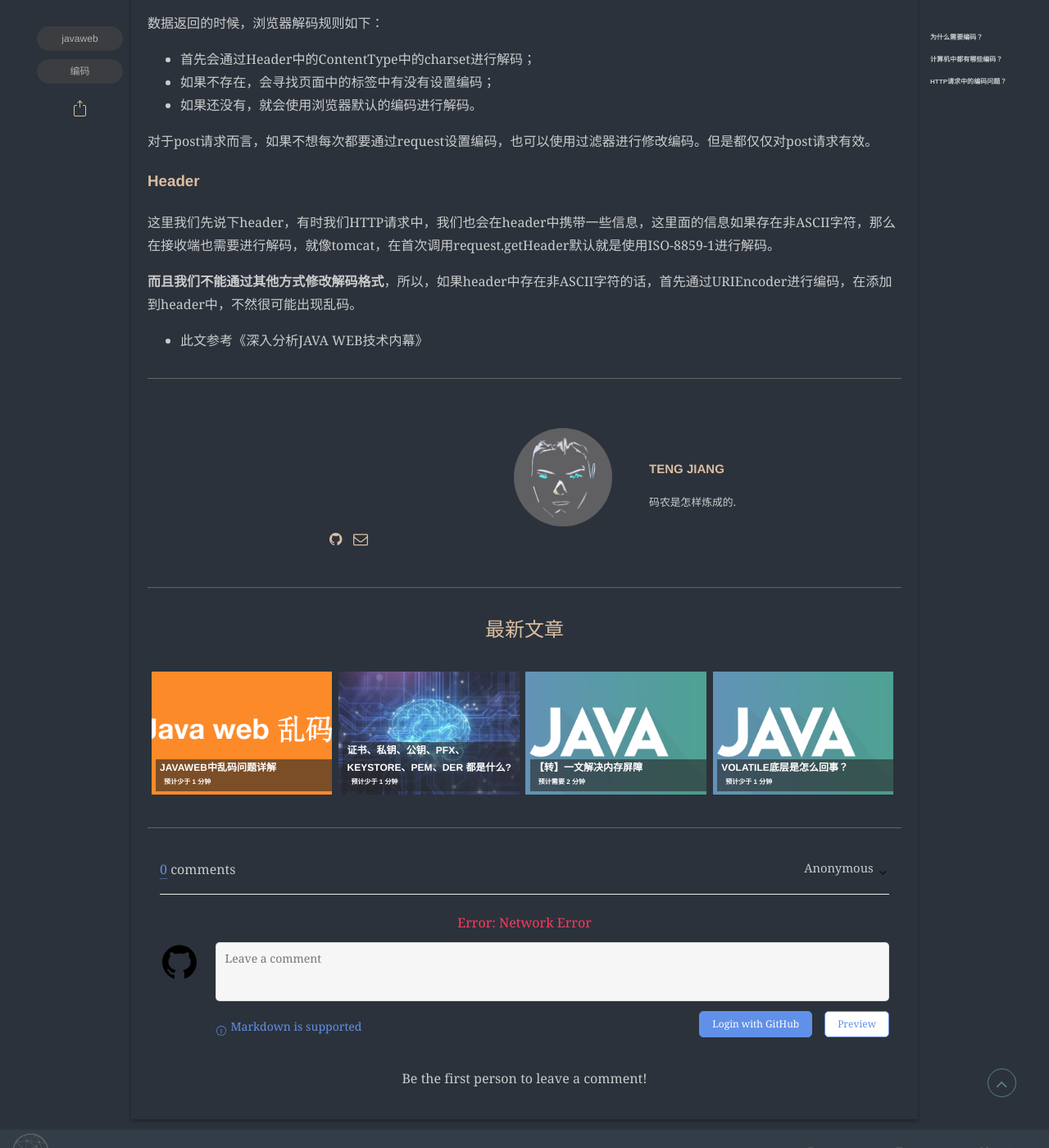
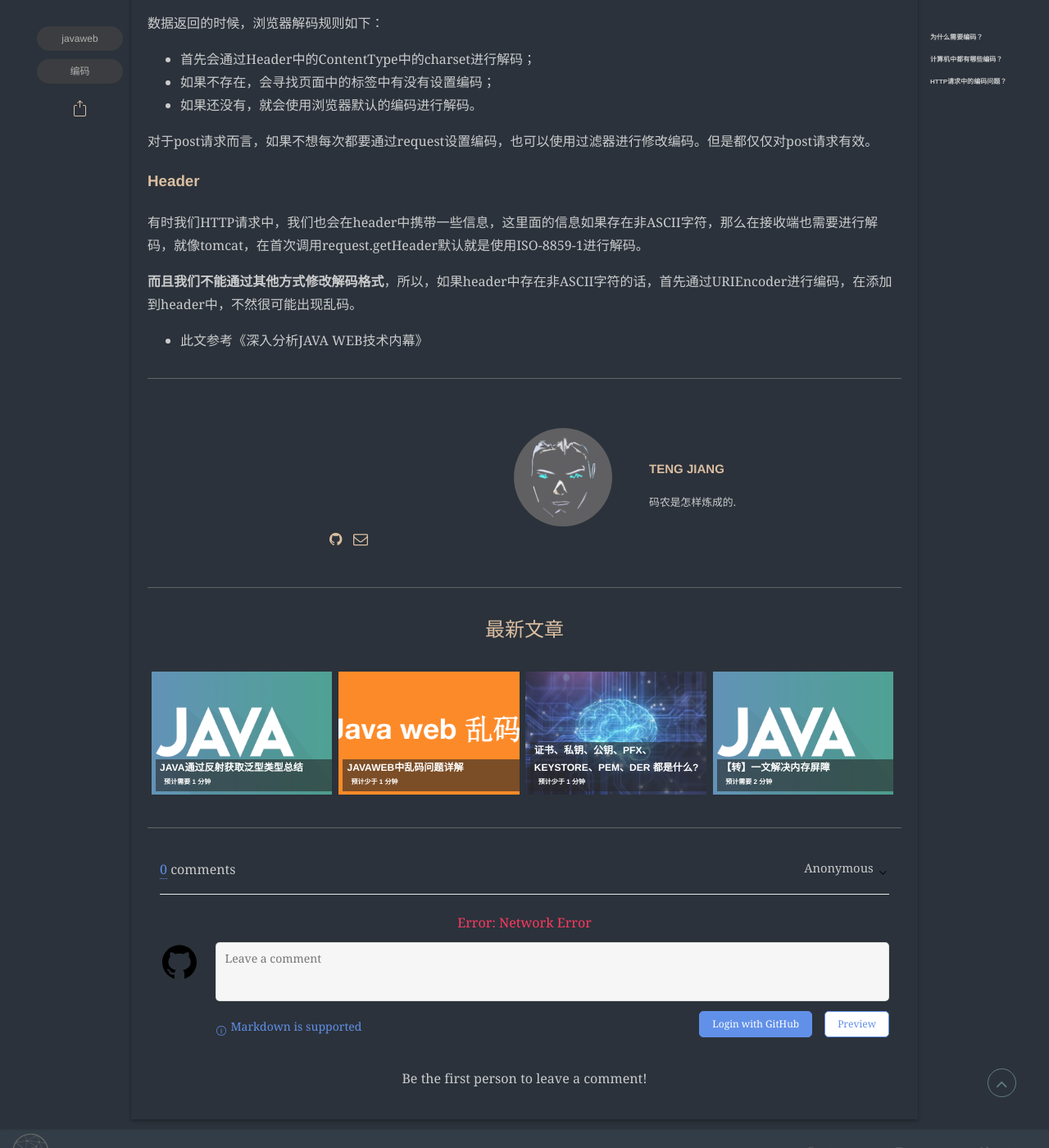
Before and after one commit to javaer996/javaer996.github.io, a Jekyll site: the page built from _posts/2022-02-07-Javaweb中乱码问题详解.markdown, in a window 1280 px wide and 1400 px high, scrolled down 2692 px. Shown: the whole window at 82% size. Built offline with Jekyll 4.4.1, drawn with Linux system fonts in a browser that asks for light colours; some web fonts are replaced; comment, search, counter and statistics services are not loaded; some of the changed lines change nothing that is shown.

Commit message:
feat(*): 添加java反射获取泛型文章

````diff
--- a/_posts/2022-02-07-Javaweb中乱码问题详解.markdown
+++ b/_posts/2022-02-07-Javaweb中乱码问题详解.markdown
@@ -107,7 +107,7 @@ response.setCharacterEncoding(charset);
 
 ### Header
 
-这里我们先说下header，有时我们HTTP请求中，我们也会在header中携带一些信息，这里面的信息如果存在非ASCII字符，那么在接收端也需要进行解码，就像tomcat，在首次调用request.getHeader默认就是使用ISO-8859-1进行解码。
+有时我们HTTP请求中，我们也会在header中携带一些信息，这里面的信息如果存在非ASCII字符，那么在接收端也需要进行解码，就像tomcat，在首次调用request.getHeader默认就是使用ISO-8859-1进行解码。
 
 **而且我们不能通过其他方式修改解码格式**，所以，如果header中存在非ASCII字符的话，首先通过URIEncoder进行编码，在添加到header中，不然很可能出现乱码。
 
--- /dev/null
+++ b/_posts/2022-02-07-Java通过反射获取泛型类型总结.markdown
@@ -0,0 +1,120 @@
+---
+layout: post
+read_time: true
+show_date: true
+title:  Java通过反射获取泛型类型总结
+date:   2022-02-07 10:35:20 +0800
+description: java 反射 泛型
+img: posts/common/java.png
+tags: [java,反射,泛型]
+author: tengjiang
+toc: yes
+---
+
+|| 该文章主要介绍Java中如何获取泛型类型，以及什么情况的可获取什么情况下不可获取。||
+
+<!-- more -->
+
+## Type接口说明
+
+Type接口只有一个实现类Class，但是有四个子接口，这四个Type子接口描述了Java泛型的四种形式，分别是：
+
+- GenericArrayType 该接口表示一种数组类型，其组件类型为参数化类型或类型变量，如参数化类型数组Map<String, String>[] map，还有类型变量数组T[] t
+
+- ParameterizedType 该接口表示参数化类型，如 Collection<String>。
+
+- TypeVariable<T> 该接口是各种类型变量的公共高级接口，可以表示泛型声明的参数类型（不存在的类型），如 class ClassName<T>和Collection<T>，这里的T就是一个类型变量。
+
+- WildcardType 表示一个通配符类型表达式，如 ?、? extends Number 或 ? super Integer。
+
+## 泛型类型都可被获取吗？
+
+> 当然不是的。
+
+1. 类型变量和类型变量数组还有通配符类型表达式都是取不到泛型参数的实际类型的(下面说的继承方法除外)；
+
+2. 泛型的参数化类型和参数化类型数组中的实际类型可以得到实际类型，并可用于实例化。
+
+## 什么情况下可以获取到泛型？
+
+### 1.类成员变量类型的泛型参数
+
+```java
+public class Test{
+
+  private Map<String, Integer> map = new HashMap<String,Integer>();
+
+  public static void main(String[] args) throws Exception {
+    Field field = SapTest.class.getDeclaredField("map");
+    field.setAccessible(true);
+    Type genericType = field.getGenericType();
+    if(genericType instanceof ParameterizedType){
+      ParameterizedType parameterizedType = (ParameterizedType)genericType;
+      System.out.println(parameterizedType.getActualTypeArguments());
+    }
+  }
+}
+```
+### 2.类成员方法返回值的泛型参数
+
+```java
+public class Test{
+  public static void main(String[] args) throws Exception {
+    Method method = SapTest.class.getDeclaredMethod("test", List.class);
+      Type genericReturnType = method.getGenericReturnType();
+      System.out.println("genericReturnType="+genericReturnType);
+      if(genericReturnType instanceof ParameterizedType){
+        System.out.println(((ParameterizedType)(genericReturnType)).getActualTypeArguments()[0]);
+      }
+  }
+
+  public List<Integer> test(List<String> t){
+    return new ArrayList<Integer>();
+  }
+}
+```
+
+
+### 3.类成员方法参数类型的泛型参数
+
+```java
+public class Test{
+  public static void main(String[] args) throws Exception {
+    Method method = SapTest.class.getDeclaredMethod("test", List.class);
+    Type[] genericParameterTypes = method.getGenericParameterTypes();
+    if(genericParameterTypes[0] instanceof ParameterizedType){
+      System.out.println(((ParameterizedType)(genericParameterTypes[0])).getActualTypeArguments()[0]);
+    }
+  }
+
+  public List<Integer> test(List<String> t){
+    return new ArrayList<Integer>();
+  }
+}
+```
+
+### 4.类构造函数的参数类型的泛型参数。
+
+```java
+public class Test{
+  public Test(List<String> list){}
+
+  public static void main(String[] args) {
+    Constructor<SapTest> constructor = SapTest.class.getConstructor(List.class);
+    Type[] genericParameterTypes = constructor.getGenericParameterTypes();
+    Type type = ((ParameterizedType)(genericParameterTypes[0])).getActualTypeArguments()[0];
+    System.out.println(type);
+  }
+}
+```
+### 5.通过extends在子类指定父类中泛型变量具体类型的，可获取父类泛型的具体类型
+
+```java
+class Father<T>{
+     public Father(){
+         Type genType = getClass().getGenericSuperclass();
+     Type params = ((ParameterizedType)genType).getActualTypeArguments()[0];
+     }
+}
+class Children extends Father<Children>{}
+```
````
